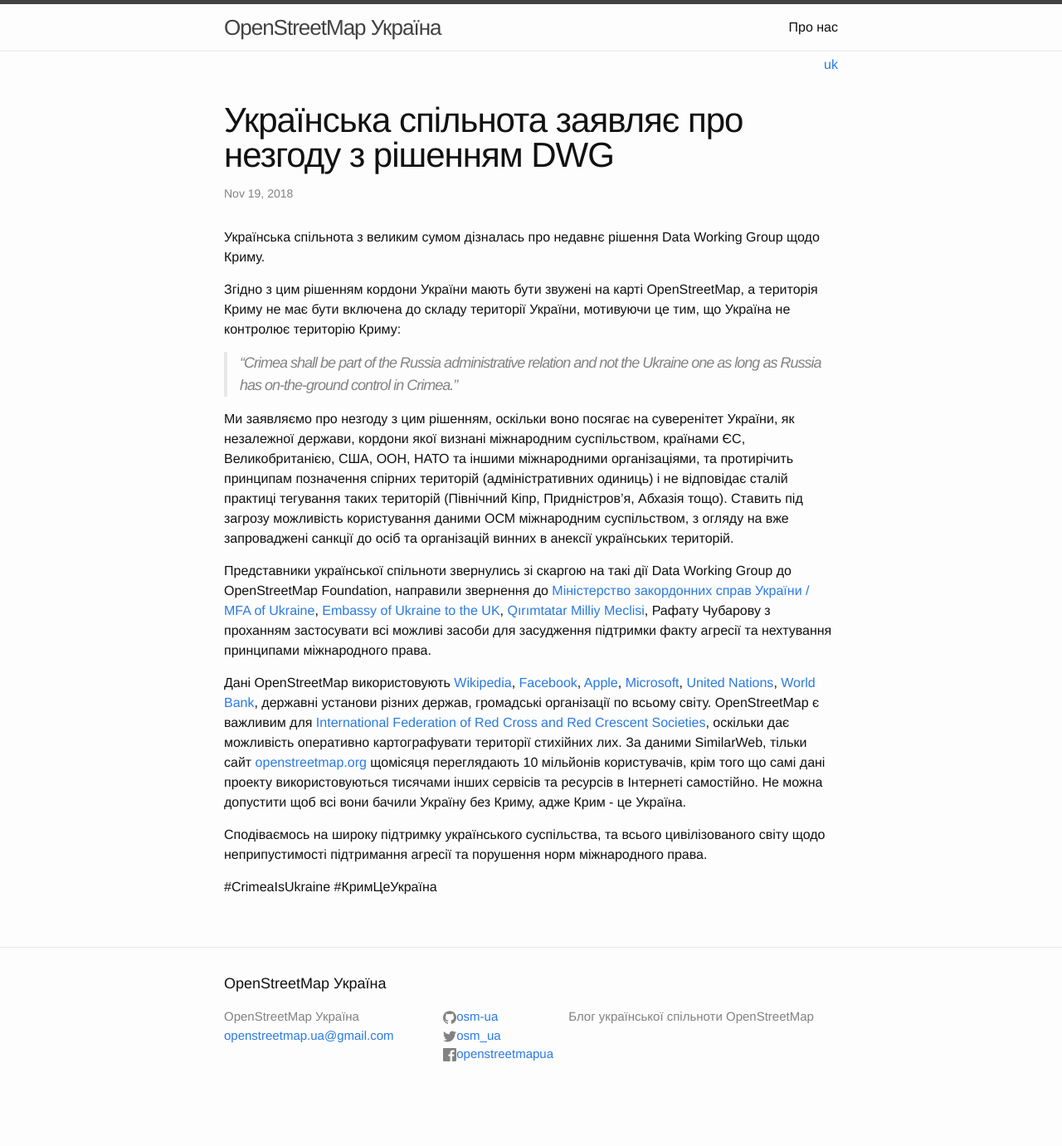
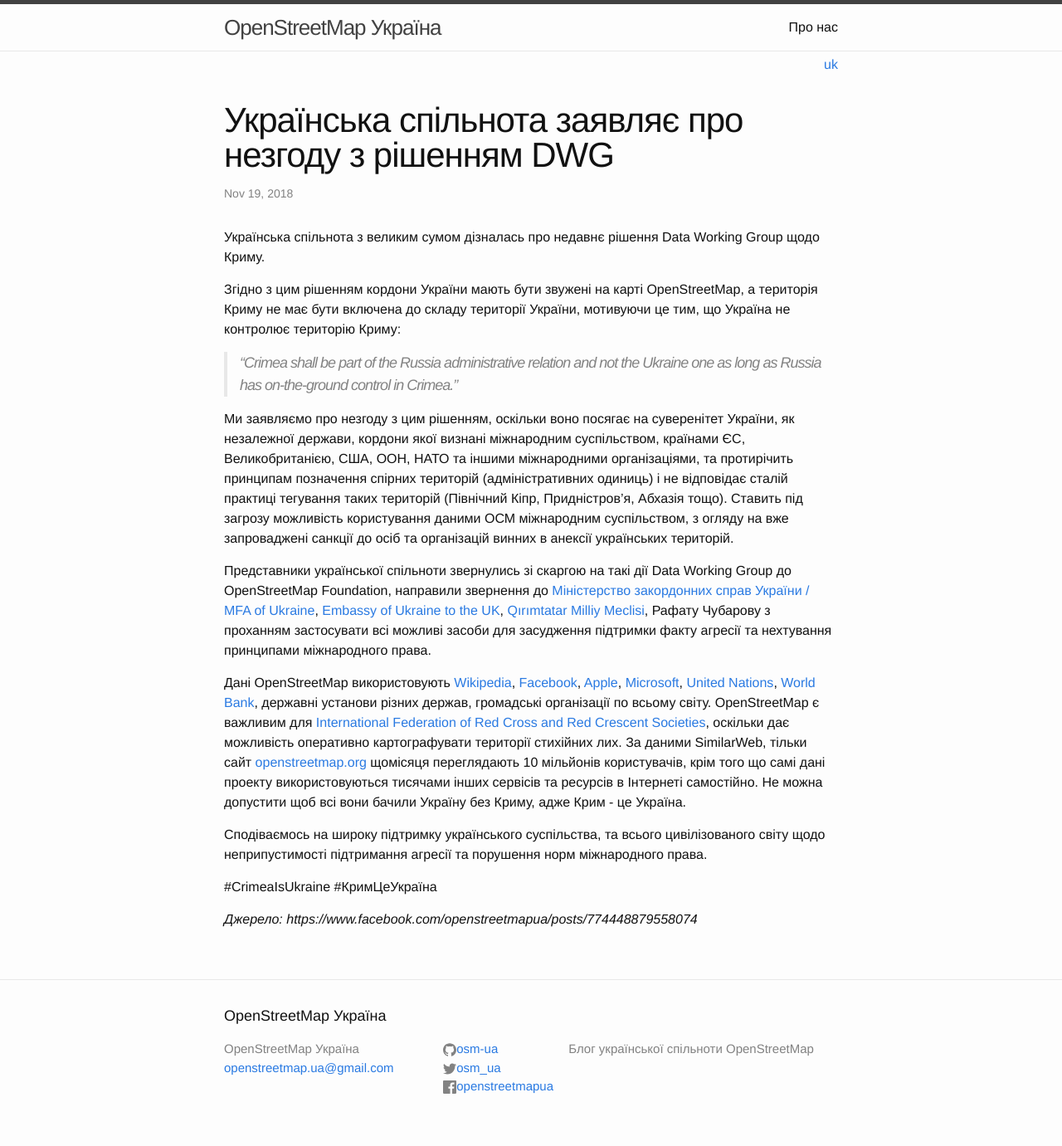
Before and after one commit to osm-ua/blog, a Jekyll site: the page built from _posts/2018/2018-11-19-українська-спільнота-заявляє-про-незгоду-з-рішенням-dwg.markdown, in a window 1280 px wide. Shown: the whole page at 83% size. Built offline with Jekyll 4.4.1, drawn with Linux system fonts in a browser that asks for light colours; before the commit the page ends 1342 px from its top, so only the background shows below that.

Commit message:
додано джерело

```diff
--- a/_posts/2018/2018-11-19-українська-спільнота-заявляє-про-незгоду-з-рішенням-dwg.markdown
+++ b/_posts/2018/2018-11-19-українська-спільнота-заявляє-про-незгоду-з-рішенням-dwg.markdown
@@ -21,3 +21,5 @@
 Сподіваємось на широку підтримку українського суспільства, та всього цивілізованого світу щодо неприпустимості підтримання агресії та порушення норм міжнародного права.
 
 #CrimeaIsUkraine #КримЦеУкраїна
+
+*Джерело: https://www.facebook.com/openstreetmapua/posts/774448879558074*
```
